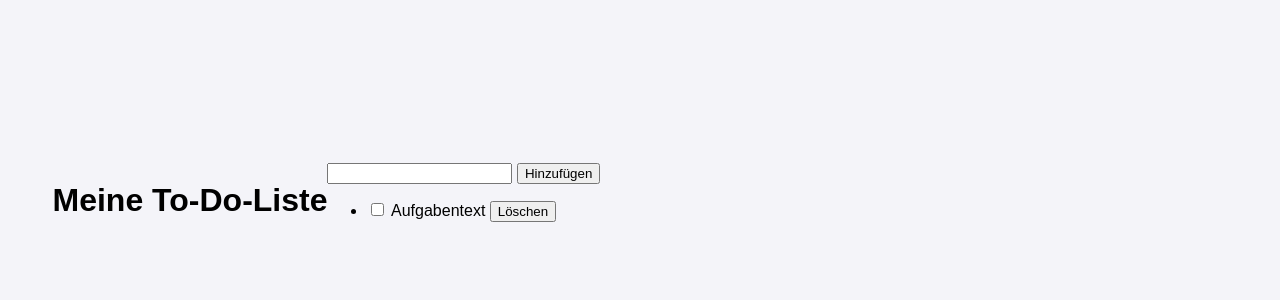
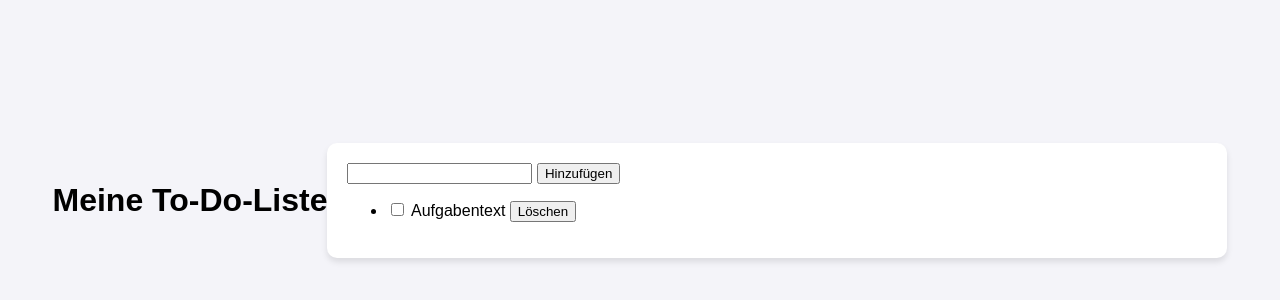
Before and after one commit to yaceylan/yaceylan.github.io, a plain HTML site: page todo-app/index.html in a window 1280 px wide. Shown: the part 208-508 px from the top of the page. Drawn offline with Linux system fonts and the light colour scheme.

Commit message:
app container styling

```diff
--- a/todo-app/styles/style.css
+++ b/todo-app/styles/style.css
@@ -11,4 +11,8 @@ body {
     max-width: 900px;
     width: 90%;
     box-sizing: border-box;
+    background-color: #ffffff;
+    box-shadow: 0 4px 6px rgba(0, 0, 0, 0.1);
+    padding: 20px;
+    border-radius: 10px;
 }
```
